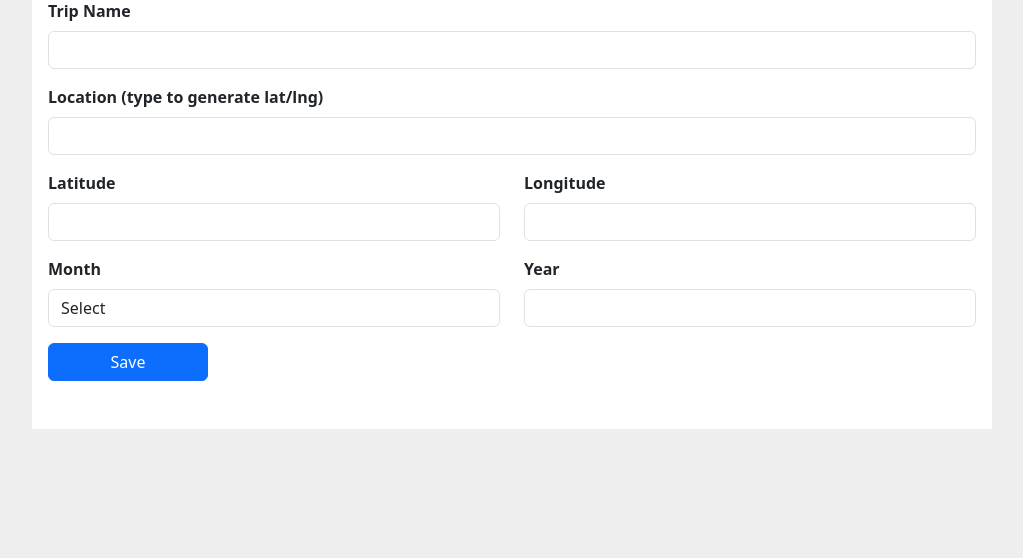
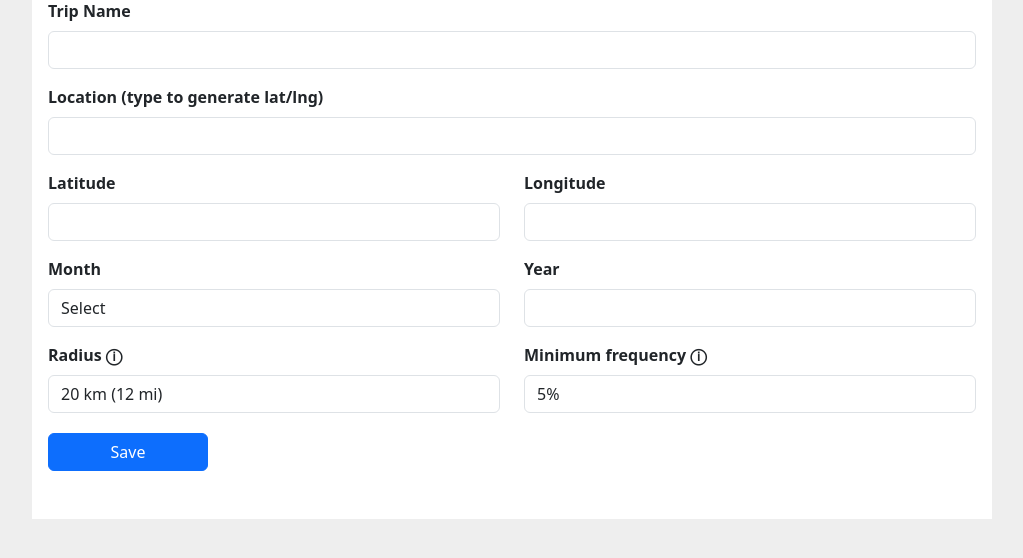
Before and after one commit to joshuahedlund/birdplanner, a Flask app: page /trip/new in a window 1280 px wide. Shown: the part 150-708 px from the top of the page, without its empty margins (128-1151 px from the left). Run offline with Flask 3, Linux system fonts and the light colour scheme; the visitor is signed in with stand-in values (Sample User, id 1); tables that the repository leaves empty hold one stand-in row (values such as "Sample post").

Commit message:
store dist and freq on trip record

```diff
--- a/flaskr/templates/trips/edit.html
+++ b/flaskr/templates/trips/edit.html
@@ -54,7 +54,33 @@
         </div>
     </div>
 
-    <div class="form-group">
+    <div class="row">
+        <div class="col">
+            <label for="radiusKm">Radius <span title="Number of kilometers from center, to consider hotspots">&#9432;</span></label>
+            <select class="form-control" id="radiusKm" name="radiusKm">
+                <option value="20" {% if trip.radiusKm == 20 %}selected{% endif %}>20 km (12 mi) </option>
+                <option value="30" {% if trip.radiusKm == 30 %}selected{% endif %}>30 km (19 mi) </option>
+                <option value="40" {% if trip.radiusKm == 40 %}selected{% endif %}>40 km (25 mi) </option>
+                <option value="50" {% if trip.radiusKm == 50 %}selected{% endif %}>50 km (31 mi) </option>
+                <option value="60" {% if trip.radiusKm == 60 %}selected{% endif %}>60 km (37 mi) </option>
+                <option value="70" {% if trip.radiusKm == 70 %}selected{% endif %}>70 km (43 mi) </option>
+                <option value="80" {% if trip.radiusKm == 80 %}selected{% endif %}>80 km (50 mi) </option>
+                <option value="90" {% if trip.radiusKm == 90 %}selected{% endif %}>90 km (56 mi) </option>
+                <option value="100" {% if trip.radiusKm == 100 %}selected{% endif %}>100 km (62 mi) </option>
+            </select>
+        </div>
+
+        <div class="col">
+            <label for="freqMin">Minimum frequency <span title="Only show target species that are reported at this frequency or higher">&#9432;</span></label>
+            <select class="form-control" id="freqMin" name="freqMin">
+                {% for freq in range(5, 95, 5) %}
+                <option value="{{ freq }}" {% if trip.freqMin == freq %}selected{% endif %}>{{ freq }}%</option>
+                {% endfor %}
+            </select>
+        </div>
+    </div>
+
+    <div class="form-group" style="margin-top:20px">
       <input type="submit" value="Save" class="btn btn-primary" />
     </div>
 
--- a/flaskr/templates/trips/show.html
+++ b/flaskr/templates/trips/show.html
@@ -27,7 +27,7 @@
         <tr>
             <th>Hotspot</th>
             <th>#AllTime</th>
-            <th>#Targets <span title="Number of species with 70%+ frequency the month of your trip">(i)</span></th>
+            <th>#Targets <span title="Number of species with {{ trip.freqMin }}%+ frequency the month of your trip">&#9432;</span></th>
             <th></th>
         </tr>
       </thead>
@@ -65,7 +65,7 @@
             <tr>
                 <th>Hotspot</th>
                 <th>#AllTime</th>
-                <th>#Targets <span title="Number of species with 70%+ frequency the month of your trip">(i)</span></th>
+                <th>#Targets <span title="Number of species with {{ trip.freqMin }}%+ frequency the month of your trip">&#9432;</span></th>
                 <th></th>
             </tr>
           </thead>
@@ -101,7 +101,7 @@
             <tr>
                 <th>Hotspot</th>
                 <th>#AllTime</th>
-                <th>#Targets <span title="Number of species with 70%+ frequency the month of your trip">(i)</span></th>
+                <th>#Targets <span title="Number of species with {{ trip.freqMin }}%+ frequency the month of your trip">&#9432;</span></th>
                 <th></th>
             </tr>
           </thead>
--- a/flaskr/trips.py
+++ b/flaskr/trips.py
@@ -19,15 +19,13 @@ bp = Blueprint('trips', __name__)
 @bp.route('/trip/<int:id>')
 @login_required
 def show(id: int):
-    FREQ_MIN = 70  # todo make this a parameter
-
     db = app.db
     trip = getTrip(db.session, id)
     if trip is None or trip.userId != g.user.id:
         flash(f"Trip not found.")
         return redirect(url_for("home.home"))
 
-    tripHotspots = getAllHotspotsForTrip(db.session, id, trip.month, FREQ_MIN)
+    tripHotspots = getAllHotspotsForTrip(db.session, id, trip.month, trip.freqMin)
 
     skipHotspots = [h for h in tripHotspots if h.status == 'skip']
     tripHotspots = [h for h in tripHotspots if h.status != 'skip']
@@ -35,14 +33,14 @@ def show(id: int):
         db.session,
         id,
         trip.month,
-        minFreq=FREQ_MIN,
+        minFreq=trip.freqMin,
         lat=trip.latitude,
         lng=trip.longitude,
-        dist=0.5,
+        dist=trip.radiusKm,
         limit=50
     )
 
-    uniqueTargetCount = getUniqueTargetCount(db.session, [h.id for h in tripHotspots], trip.month, FREQ_MIN)
+    uniqueTargetCount = getUniqueTargetCount(db.session, [h.id for h in tripHotspots], trip.month, trip.freqMin)
 
     return render_template(
         'trips/show.html',
@@ -88,6 +86,8 @@ def store():
     trip.name = request.form['name']
     trip.month = request.form['month']
     trip.year = request.form['year']
+    trip.radiusKm = request.form['radiusKm']
+    trip.freqMin = request.form['freqMin']
     trip.latitude = request.form['latitude']
     trip.longitude = request.form['longitude']
 
@@ -137,6 +137,8 @@ def update(id: int):
     trip.name = request.form['name']
     trip.month = request.form['month']
     trip.year = request.form['year']
+    trip.radiusKm = request.form['radiusKm']
+    trip.freqMin = request.form['freqMin']
     trip.latitude = request.form['latitude']
     trip.longitude = request.form['longitude']
     trip.updatedAt = datetime.now()
@@ -153,7 +155,7 @@ def findHotspots(id: int):
     if trip is None or trip.userId != g.user.id:
         return redirect(url_for("home.home"))
 
-    dist = 30
+    dist = trip.radiusKm
     find_hotspots(db.session, trip.latitude, trip.longitude, dist)
 
     return redirect(url_for("trips.show", id=id))
@@ -162,8 +164,6 @@ def findHotspots(id: int):
 @bp.route('/trip/<int:id>/matrix')
 @login_required
 def matrix(id: int):
-    FREQ_MIN = 70  # todo make this a parameter
-
     db = app.db
     trip = getTrip(db.session, id)
     if trip is None or trip.userId != g.user.id:
@@ -201,8 +201,8 @@ def matrix(id: int):
     hotspotMatrix = hotspotMatrix[['species'] + [col for col in hotspotMatrix.columns if col != 'species']]
     hotspotMatrix.rename(columns={'species': 'Species'}, inplace=True)
 
-    # filter out species with a maximum value less than FREQ_MIN
-    hotspotMatrix = hotspotMatrix[hotspotMatrix.iloc[:, 1:].max(axis=1) >= FREQ_MIN]
+    # filter out species with a maximum value less than min freq
+    hotspotMatrix = hotspotMatrix[hotspotMatrix.iloc[:, 1:].max(axis=1) >= trip.freqMin]
 
     # resort index starting with 1
     hotspotMatrix.index = range(1, len(hotspotMatrix) + 1)
--- a/models/Trips.py
+++ b/models/Trips.py
@@ -16,6 +16,9 @@ class Trip (Base):
     longitude: Mapped[float]
     year: Mapped[int] = mapped_column(SMALLINT)
     month: Mapped[int] = mapped_column(TINYINT)
+    radiusKm: Mapped[int] = mapped_column('radius_km', default=50)
+    freqMin: Mapped[int] = mapped_column('freq_min', default=70)
+    parentTripId: Mapped[int] = mapped_column('parent_trip_id', nullable=True)
     createdAt: Mapped[datetime.datetime] = mapped_column('created_at')
     updatedAt: Mapped[datetime.datetime] = mapped_column('updated_at')
 
```
Also changed, not shown: repositories/HotspotRepository.py (+5 -3 lines).
